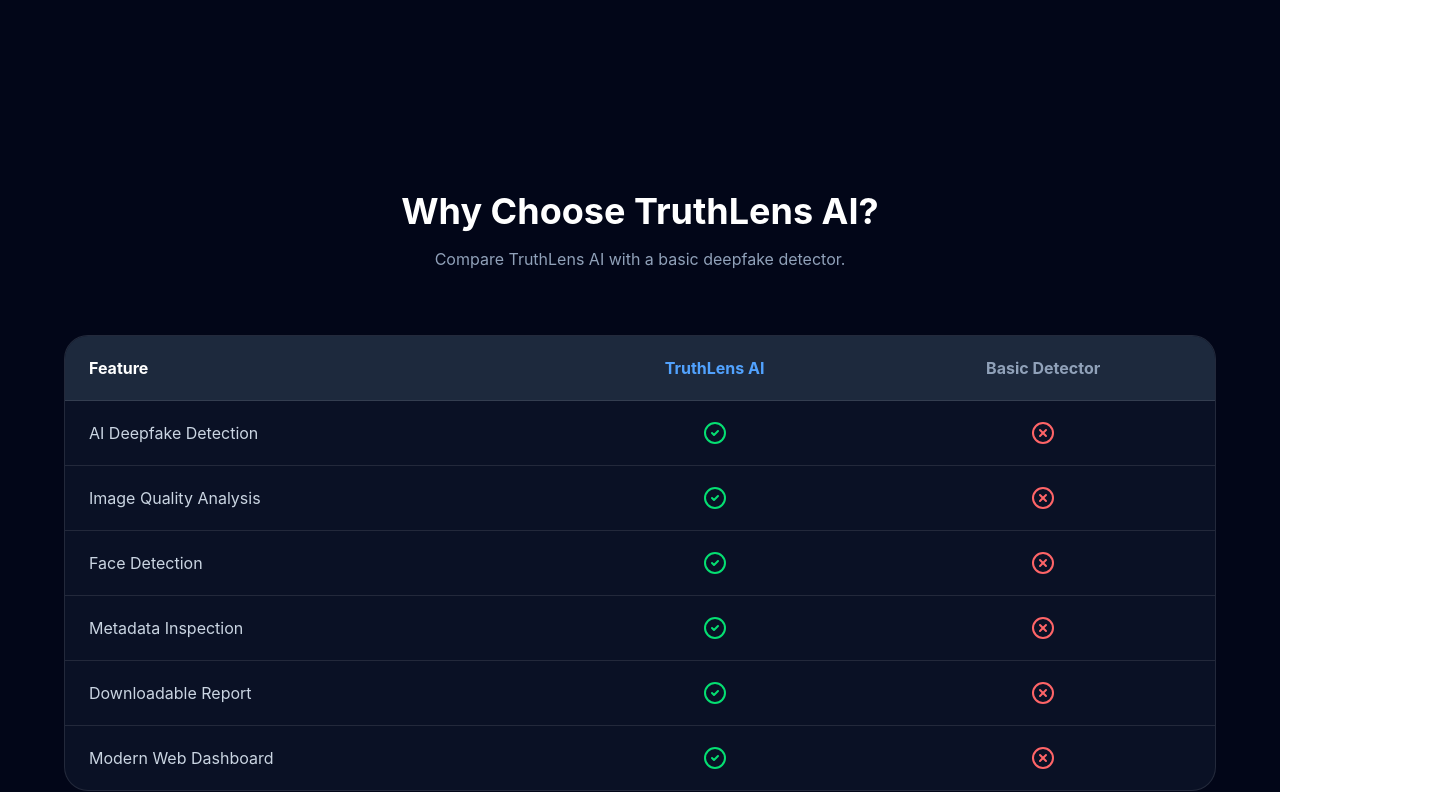
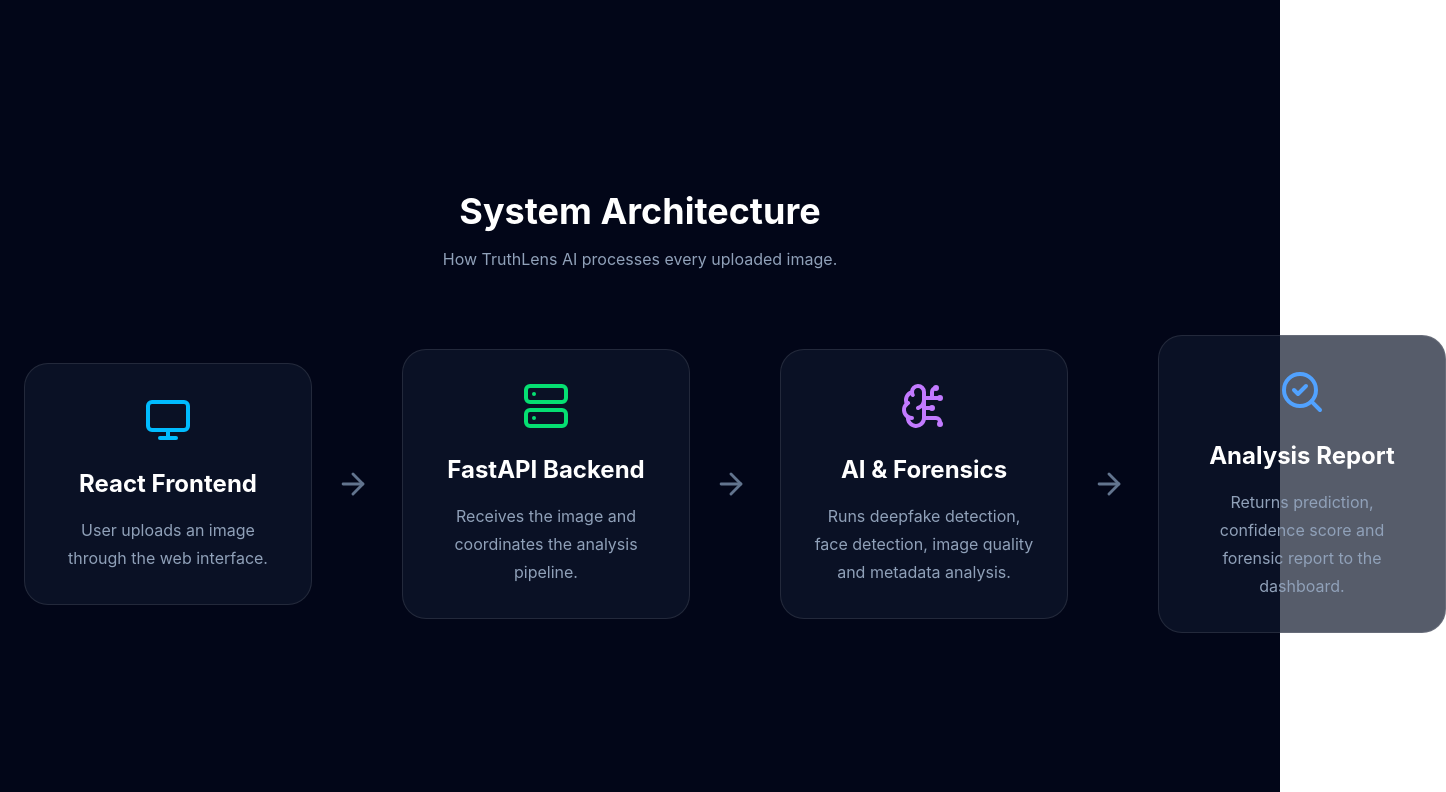
Before and after one commit to aryansingh192005/truthlens-ai, a React (Vite) app in the folder client/: page / in a window 1280 px wide. Shown: the part 4595-5387 px from the top of the page, 1446 px wide, since content can reach past the window. Built offline with nearby package versions, Linux system fonts and the light colour scheme.

Commit message:
feat: add system architecture visualization

```diff
--- /dev/null
+++ b/client/src/components/Architecture.jsx
@@ -0,0 +1,99 @@
+import {
+  Monitor,
+  ArrowRight,
+  Server,
+  BrainCircuit,
+  SearchCheck,
+} from "lucide-react";
+
+export default function Architecture() {
+  const flow = [
+    {
+      icon: Monitor,
+      title: "React Frontend",
+      description: "User uploads an image through the web interface.",
+      color: "text-sky-400",
+    },
+    {
+      icon: Server,
+      title: "FastAPI Backend",
+      description: "Receives the image and coordinates the analysis pipeline.",
+      color: "text-green-400",
+    },
+    {
+      icon: BrainCircuit,
+      title: "AI & Forensics",
+      description:
+        "Runs deepfake detection, face detection, image quality and metadata analysis.",
+      color: "text-purple-400",
+    },
+    {
+      icon: SearchCheck,
+      title: "Analysis Report",
+      description:
+        "Returns prediction, confidence score and forensic report to the dashboard.",
+      color: "text-blue-400",
+    },
+  ];
+
+  return (
+    <section className="bg-slate-950 px-6 py-24">
+      <div className="mx-auto max-w-7xl">
+
+        <div className="mb-16 text-center">
+
+          <h2 className="text-4xl font-bold text-white">
+            System Architecture
+          </h2>
+
+          <p className="mt-4 text-slate-400">
+            How TruthLens AI processes every uploaded image.
+          </p>
+
+        </div>
+
+        <div className="flex flex-col items-center gap-8 lg:flex-row lg:justify-between">
+
+          {flow.map((step, index) => {
+            const Icon = step.icon;
+
+            return (
+              <div
+                key={step.title}
+                className="flex items-center gap-6"
+              >
+                <div className="w-72 rounded-3xl border border-white/10 bg-slate-900/70 p-8 text-center transition duration-300 hover:-translate-y-2 hover:border-blue-500">
+
+                  <div className="flex justify-center">
+                    <Icon
+                      size={48}
+                      className={step.color}
+                    />
+                  </div>
+
+                  <h3 className="mt-6 text-2xl font-bold text-white">
+                    {step.title}
+                  </h3>
+
+                  <p className="mt-4 leading-7 text-slate-400">
+                    {step.description}
+                  </p>
+
+                </div>
+
+                {index !== flow.length - 1 && (
+                  <ArrowRight
+                    size={34}
+                    className="hidden text-slate-500 lg:block"
+                  />
+                )}
+              </div>
+            );
+          })}
+
+        </div>
+
+      </div>
+    </section>
+  );
+}
--- a/client/src/pages/Home.jsx
+++ b/client/src/pages/Home.jsx
@@ -6,6 +6,7 @@
 import PerformanceMetrics from "../components/PerformanceMetrics";
 import SupportedFormats from "../components/SupportedFormats";
 import ProjectStats from "../components/ProjectStats";
+import Architecture from "../components/Architecture";
 import ComparisonTable from "../components/ComparisonTable";
 import ProjectTimeline from "../components/ProjectTimeline";
 import VersionHistory from "../components/VersionHistory";
@@ -42,6 +43,8 @@
 
         <ProjectStats />
 
+        <Architecture />
+
         <ComparisonTable />
 
         <ProjectTimeline />
```
